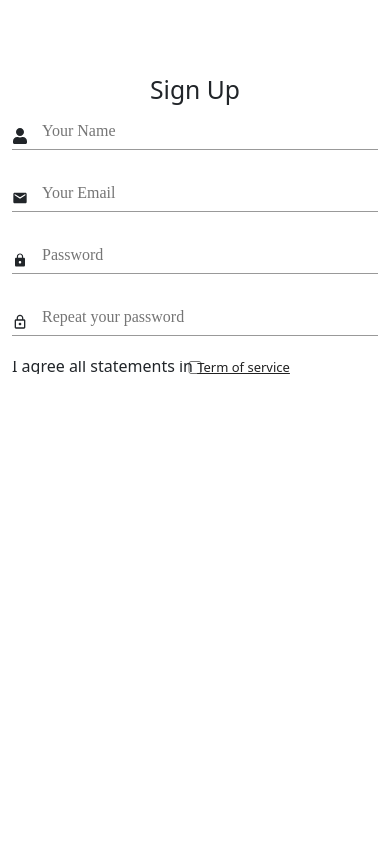
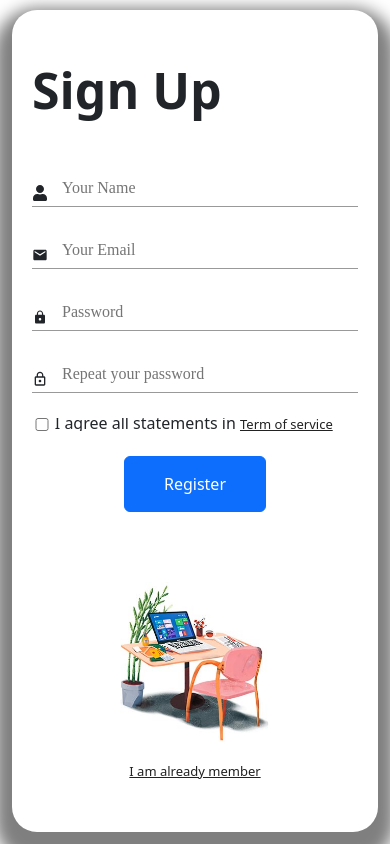
Before and after one commit to NagaSriVenkatR/ReactCRUD-Task3, a React (Create React App) app: page / in a window 390 px wide. Built offline with nearby package versions, Linux system fonts and the light colour scheme.

Commit message:
Creating a form using localstorage CRUD in react

```diff
--- a/src/components/Form.jsx
+++ b/src/components/Form.jsx
@@ -1,54 +1,224 @@
-import React from 'react'
+import React, { useState } from 'react'
 import "bootstrap/dist/css/bootstrap.min.css";
 import { FaUser } from "react-icons/fa";
 import { MdEmail, MdLockOutline  } from "react-icons/md";
 import { IoMdLock } from "react-icons/io";
+import SIGN from "./signup-image.jpg"
 import "./form.css"
 function Form() {
+  const [formData, setFormData] = useState({
+    fullName: "",
+    email: "",
+    password: "",
+    confirmPassword: "",
+  });
+  const [errors, setErrors] = useState({
+    fullName: "",
+    phoneNumber: "",
+    email: "",
+    password: "",
+    confirmPassword: "",
+  });
+   const handleBlur = (event) => {
+     const { name, value } = event.target;
+     let validateErrors = { ...errors };
+     if (!value) {
+       validateErrors[name] = `${
+         name.charAt(0).toUpperCase() + name.slice(1)
+       } is required `;
+     } else {
+       validateErrors[name] = "";
+     }
+     setErrors(validateErrors);
+   };
+   const handleChange = (event) => {
+     const { name, value } = event.target;
+     setFormData({ ...formData, [name]: value });
+   };
+   let emailPattern =
+     /^([a-zA-Z0-9]+)@([a-zA-Z0-9-]+).([a-zA-Z]+).([a-zA-Z]{2,20})$/;
+   let upperCasePattern = /[A-Z]/;
+   let lowerCasePattern = /[a-z]/;
+   let numberPattern = /[0-9]/;
+   let specialCharacterPattern = /[~!@#%&()$^_?]/;
+   let minlengthCharacterPattern = /^.{8,16}$/;
+   const validateForm = () => {
+     let valid = true;
+     let newErrors = [];
+     if (!formData.fullName) {
+       newErrors.fullName = "Full Name is required";
+       valid = false;
+     } else {
+       newErrors.fullName = " ";
+     }
+     if (!formData.email) {
+       newErrors.email = "Email is required";
+       valid = false;
+     } else {
+       if (!emailPattern.test(formData.email)) {
+         newErrors.email = "Enter valid email";
+         valid = false;
+       } else {
+         newErrors.email = " ";
+       }
+     }
+     if (!formData.password) {
+       newErrors.password = "Password is required";
+       valid = false;
+     } else {
+       if (!minlengthCharacterPattern.test(formData.password)) {
+         newErrors.password = "password must be between 8 to 16 characters";
+         valid = false;
+       } else if (!lowerCasePattern.test(formData.password)) {
+         newErrors.password = "At least 1 lowercase character";
+         valid = false;
+       } else if (!numberPattern.test(formData.password)) {
+         newErrors.password = "At least 1 number";
+         valid = false;
+       } else if (!specialCharacterPattern.test(formData.password)) {
+         newErrors.password = "At least 1 special character";
+         valid = false;
+       } else if (!upperCasePattern.test(formData.password)) {
+         newErrors.password = "At least 1 uppercase character";
+         valid = false;
+       } else {
+         newErrors.password = " ";
+       }
+     }
+     if (!formData.confirmPassword) {
+       newErrors.confirmPassword = "Confirm password is required";
+       valid = false;
+     } else if (formData.password !== formData.confirmPassword) {
+       newErrors.confirmPassword =
+         "Check your confirm password and password should be same";
+       valid = false;
+     } else {
+       newErrors.confirmPassword = "";
+     }
+     setErrors(newErrors);
+     return valid;
+   };
+   const handleSubmit = (event) => {
+     event.preventDefault();
+     if (validateForm()) {
+      console.log("Form data submitted successfully")
+      //  if (selectedUser) {
+      //    // Update existing user
+      //    setUsers(
+      //      users.map((user) =>
+      //        user.email === selectedUser.email ? formData : user
+      //      )
+      //    );
+      //    setSelectedUser(null); // Clear selection after update
+      //  } else {
+      //    Add new user
+      //    setUsers([...users, formData]);
+      //  }
+      //  setFormData({
+      //    fullName: "",
+      //    email: "",
+      //    password: "",
+      //    confirmPassword: "",
+      //  });
+      //  setErrors({
+      //    fullName: "",
+      //    email: "",
+      //    password: "",
+      //    confirmPassword: "",
+      //  });
+      //  navigate("/users");
+     }
+   };
   return (
-    <div style={{ backgroundColor: "#C0DBB4 !important" }}>
-      <div className="sign-up">
+    <div style={{ backgroundColor: "#f8f8f8 !important" }}>
       <div className="container">
-          <div className="signup-context row">
-            <div className="col-md-8">
-              <div className="signup-form">
+        <div className="signup-context row justify-content-center mx-auto">
+          <div className="col-md col-lg-10  col-xxl-8 d-lg-flex child">
+            <div className="signup-form col-md-6">
               <h2 className="form-title">Sign Up</h2>
-                <form action="" method="post" className="register-form">
+              <form action="" method="post" className="register-form" onSubmit={handleSubmit}>
                 <div className="form-group">
                   <label htmlFor="">
                     <FaUser />
                   </label>
-                    <input type="text" placeholder="Your Name" />
+                  <input
+                    type="text"
+                    placeholder="Your Name"
+                    name="fullName"
+                    value={formData.fullName}
+                    onChange={handleChange}
+                    onBlur={handleBlur}
+                  />
+                  <span className='text-danger'>{errors.fullName}</span>
                 </div>
                 <div className="form-group">
                   <label htmlFor="">
                     <MdEmail />
                   </label>
-                    <input type="email" placeholder="Your Email" />
+                  <input
+                    type="email"
+                    placeholder="Your Email"
+                    name="email"
+                    value={formData.email}
+                    onChange={handleChange}
+                    onBlur={handleBlur}
+                  />
+                  <span className='text-danger'>{errors.email}</span>
                 </div>
                 <div className="form-group">
                   <label htmlFor="">
                     <IoMdLock />
                   </label>
-                    <input type="password" placeholder="Password" />
+                  <input
+                    type="password"
+                    placeholder="Password"
+                    name="password"
+                    value={formData.password}
+                    onChange={handleChange}
+                    onBlur={handleBlur}
+                  />
+                  <span className='text-danger'>{errors.password}</span>
                 </div>
                 <div className="form-group">
                   <label htmlFor="">
                     <MdLockOutline />
                   </label>
-                    <input type="password" placeholder='Repeat your password' />
+                  <input
+                    type="password"
+                    placeholder="Repeat your password"
+                    onChange={handleChange}
+                    onBlur={handleBlur}
+                  />
+                  <span className='text-danger'>{errors.confirmPassword}</span>
                 </div>
                 <div className="form-group">
-                    <input type="checkbox"  />
-                    <label htmlFor="" className='label-agree-term'>
-                      <span><span></span></span>
-                      I agree all statements in <a className='term-service' href="./">Term of service</a>
+                  <input type="checkbox" className="agree-term" />
+                  <label htmlFor="" className="label-agree-term">
+                    <span>
+                      <span></span>
+                    </span>
+                    I agree all statements in{" "}
+                    <a className="term-service" href="./">
+                      Term of service
+                    </a>
                   </label>
                 </div>
-                  <div className="form-group"></div>
+                <div className="form-group form-button">
+                  <input
+                    className="form-submit btn btn-primary"
+                    type="submit"
+                    value="Register"
+                  />
+                </div>
               </form>
             </div>
-              <div className="signup-image"></div>
+            <div className="signup-image col-md-4">
+              <figure>
+                <img src={SIGN} alt="" />
+              </figure>
+              <a className="term-service" href="./">
+                I am already member
+              </a>
             </div>
           </div>
         </div>
--- a/src/components/form.css
+++ b/src/components/form.css
@@ -1,5 +1,18 @@
-.signup-context{
+/* .signup-context{
+  margin-top: 30px;
+  background-color: #FFFFFF;
+  justify-content: center;
+  align-content: center;
+  border-radius: 25px;
+  box-shadow: 0 15px 16px rgba(0, 0, 0, 0.5);
   padding: 75px 0;
+/* } */
+
+.form-title{
+  text-align: start;
+  font-weight: 700;
+  margin-bottom: 50px;
+  font-size: 50px;
 }
 .form-group{
   position: relative;
@@ -14,17 +27,76 @@ label{
 input {
   width: 100%;
   display: block;
-  border: none;
+  border: none ;
+  border-color: #999;
   border-bottom: 1px solid #999;
   padding: 6px 30px;
   font-family: Poppins;
   box-sizing: border-box;
+  outline: none;
 }
 .term-service {
     font-size: 13px;
     color: #222;
 }
 .label-agree-term{
-  top: -50%;
-  left: 0%;
+  top: -56%;
+  left: 7%;
 }
+.agree-term{
+  width: 20px;
+  margin: 0;
+  padding: 0;
+  font-size: 1em;
+}
+.form-submit{
+  width: auto;
+  padding: 15px 39px;
+}
+.signup-image{
+  /* margin-top: 0px; */
+  margin: 0 55px;
+  padding-top: 45px;
+}
+ .child{
+  margin-top: 50px;
+  background-color: #ffffff;
+  border-radius: 25px;
+  box-shadow: 0 15px 16px 17px rgba(0, 0, 0, 0.5);
+  padding: 50px 20px;
+ }
+ @media screen and (max-width : 768px) and (min-width : 768px){
+  .child{
+    margin-top: 20px;
+  }
+  .form-submit{
+    text-align: center !important;
+    float: unset !important;
+  }
+  .form-title{
+    text-align: center;
+  }
+  .col-md-6{
+    width: 100%;
+  }
+  .col-md-4{
+    width: 100%;
+  }
+ }
+ @media screen and (max-width : 450px) {
+  .child{
+    margin-top: 10px;
+  }
+  .col-md-6{
+    width: 100%;
+  }
+  .col-md-4{
+    width: 100%;
+  }
+  .signup-image{
+    margin: 0;
+  }
+  img{
+    width: 150px;
+  }
+ }
```
Also changed, not shown: src/components/signup-image.jpg (added). Lines whose indentation alone changed are shown as unchanged.
